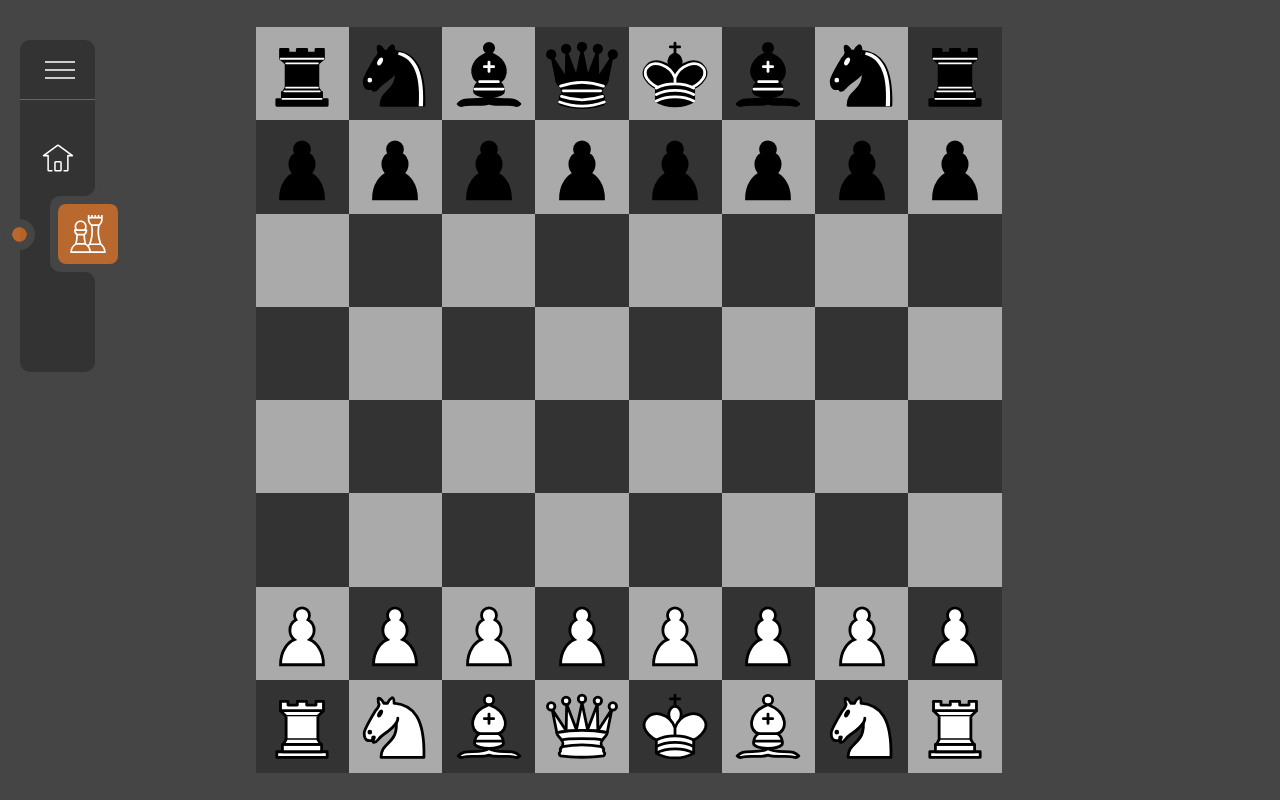
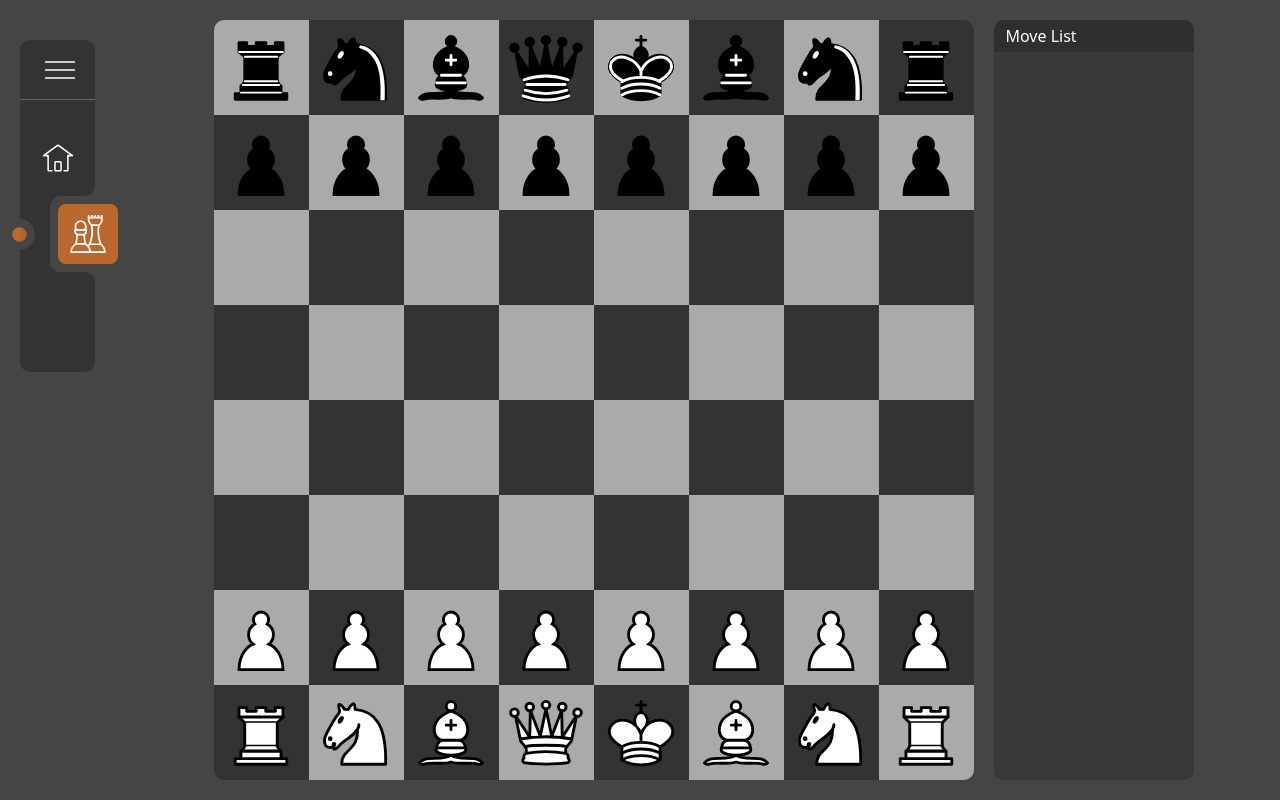
Before and after one commit to Kyryloloshka/Chess-2.0-Next.js, a Next.js app: page /play in a window 1280 px wide. Built offline with nearby package versions, Linux system fonts and the light colour scheme.

Commit message:
styling and fix move list

```diff
--- a/src/app/globals.css
+++ b/src/app/globals.css
@@ -347,3 +347,19 @@ body {
   position: absolute;
   border: 3px solid #bbffa0;
 }
+
+.custom-scrollbar::-webkit-scrollbar {
+  @apply w-[4px] h-[4px] rounded-[2px] transition-colors;
+}
+
+.custom-scrollbar::-webkit-scrollbar-track {
+  @apply bg-dark-5 dark:bg-light-2;
+}
+
+.custom-scrollbar::-webkit-scrollbar-thumb {
+  @apply bg-light-4 rounded-[50px];
+}
+
+.custom-scrollbar::-webkit-scrollbar-thumb:hover {
+  background: rgb(116, 116, 144);
+}
--- a/src/app/layout.tsx
+++ b/src/app/layout.tsx
@@ -18,7 +18,7 @@ export default function RootLayout({
   return (
     <html lang="en">
       <body className="">
-        <main className="flex">
+        <main className="flex overflow-x-hidden">
           <SideBar />
           <div className="flex-auto">
             {children}
--- a/src/app/play/page.tsx
+++ b/src/app/play/page.tsx
@@ -1,8 +1,11 @@
 "use client"
 import ChessBoard from "@/components/ChessBoard";
 import { Board } from "@/lib/models/Board";
+import { Cell } from "@/lib/models/Cell";
 import { Colors } from "@/lib/models/Colors";
 import { Player } from "@/lib/models/Player";
+import { Figure } from "@/lib/models/figures/Figure";
+import { transformCoordinates } from "@/lib/utils";
 import { useEffect, useState } from "react";
 
 export default function Play() {
@@ -10,6 +13,7 @@ export default function Play() {
   const [whitePlayer] = useState<Player>(new Player(Colors.WHITE))
 	const [blackPlayer] = useState<Player>(new Player(Colors.BLACK))
   const [currentPlayer, setCurrentPlayer] = useState<Player>(whitePlayer)
+  const [movesList, setMovesList] = useState<Array<{figure: Figure | null; from: Cell; to: Cell }>>([]);
   function swapPlayers() {
 		setCurrentPlayer(prev => prev === whitePlayer ? blackPlayer : whitePlayer);
 	}
@@ -25,14 +29,25 @@ export default function Play() {
 		restart()
 	}, [])
   return (
-    <div className="min-h-[100vh] flex justify-center items-center gap-10 flex-wrap">
-      <div className="flex-center flex-auto relative max-h-[70vh] max-w-[70vw]">
+    <div className="p-5 gap-5 flex justify-center">
+      <div className="flex-center rounded-[10px] flex-auto relative max-w-[calc(100dvh-2.5rem)] max-h-[calc(100dvh-2.5rem)] overflow-hidden  self-start">
         <ChessBoard
           board={board}
           setBoard={setBoard}
           swapPlayers={swapPlayers}
           currentPlayer={currentPlayer}
+          setMovesList={setMovesList}
         />
+      </div>
+      <div className=" bg-[#00000030] custom-scrollbar rounded-[10px] min-h-full max-h-[calc(100vh-2.5rem)] overflow-y-auto overflow-x-hidden">
+        <div className="bg-dark-5 text-white py-1 px-3">Move List</div>
+        <div className="text-light-2 min-w-[200px] grid grid-cols-2 p-1">
+          {movesList.map((item, index) => {
+            return <div className='flex items-center select-none'>
+              <img src={`${item.figure?.logo}`} className='h-5' alt={`${item.figure?.name}`} />
+              {`${transformCoordinates(item.from, item.to)}`}</div>
+          })}
+        </div>
       </div>
     </div>
   );
--- a/src/components/ChessBoard.tsx
+++ b/src/components/ChessBoard.tsx
@@ -14,12 +14,13 @@ interface ChessBoardProps {
   setBoard: Function;
   currentPlayer: Player;
 	swapPlayers: Function;
+	setMovesList: Function;
 }
 
-const ChessBoard = ({board, setBoard, currentPlayer, swapPlayers}: ChessBoardProps) => {
+const ChessBoard = ({board, setBoard, currentPlayer, swapPlayers, setMovesList}: ChessBoardProps) => {
 	const [selectedCell, setSelectedCell] = useState<Cell>(null!)
 	const [isPawnPromotionModalOpen, setPawnPromotionModalOpen] = useState(false);
-	const [movesList, setMovesList] = useState<Array<{figure: Figure | null; to: Cell }>>([]);
+
 	const [cellToUppendFigure, setCellToUppendFigure] = useState<Cell | null>(null);
 	const [isMate, setIsMate] = useState<boolean>(false);
 	const [isPat, setIsPat] = useState<boolean>(false);
@@ -46,9 +47,9 @@ const ChessBoard = ({board, setBoard, currentPlayer, swapPlayers}: ChessBoardPro
 			if (cell.figure?.name === FigureNames.PAWN && (cell.y === 7 || cell.y === 0)) {
 				openPawnPromotionModal(cell)
 			}
-			setMovesList((prevHistory) => [
+			setMovesList((prevHistory: Array<{figure: Figure | null; from: Cell; to: Cell }>) => [
         ...prevHistory,
-        { figure: cell.figure, to: cell },
+        { figure: cell.figure, from: selectedCell, to: cell },
       ]);
 		} else {
 			if (cell.figure?.color === currentPlayer?.color) {
@@ -95,13 +96,7 @@ const ChessBoard = ({board, setBoard, currentPlayer, swapPlayers}: ChessBoardPro
 				</div>
 
 			</div>
-			<div className="p-3 text-light-2 self-start grid grid-cols-2 gap-x-5 w-[150px] ">
-				{movesList.map((item, index) => {
-					return <div className='flex items-center gap-1'>
-						<img src={`${item.figure?.logo}`} className='h-8' alt={`${item.figure?.name}`} />
-						{`${transformCoordinates(item.to)}`}</div>
-				})}
-			</div>
+
 			<PawnPromotionModal
 				isOpen={isPawnPromotionModalOpen}
 				onClose={closePawnPromotionModal}
--- a/src/lib/utils.ts
+++ b/src/lib/utils.ts
@@ -18,19 +18,20 @@ const syncPointer = ({ x: PointerX, y: PointerY }: { x: number; y: number }) =>
 };
 
 enum Coordinates {
-  "A" = 0,
-  "B" = 1,
-  "C" = 2,
-  "D" = 3,
-  "E" = 4,
-  "F" = 5,
-  "G" = 6,
-  "H" = 7
+  "a" = 0,
+  "b" = 1,
+  "c" = 2,
+  "d" = 3,
+  "e" = 4,
+  "f" = 5,
+  "g" = 6,
+  "h" = 7
 }
 
-const transformCoordinates = (cell: Cell ) => {
-  const letter = Coordinates[cell.x]
-  return `${letter}${8 - cell.y}`;
+const transformCoordinates = (cellFrom: Cell, cellTo: Cell ) => {
+  const letterFrom = Coordinates[cellFrom.x]
+  const letterTo = Coordinates[cellTo.x]
+  return `${letterFrom}${8 - cellFrom.y} ${letterTo}${8 - cellTo.y}`;
 }
 
 export {syncPointer, transformCoordinates};
```
